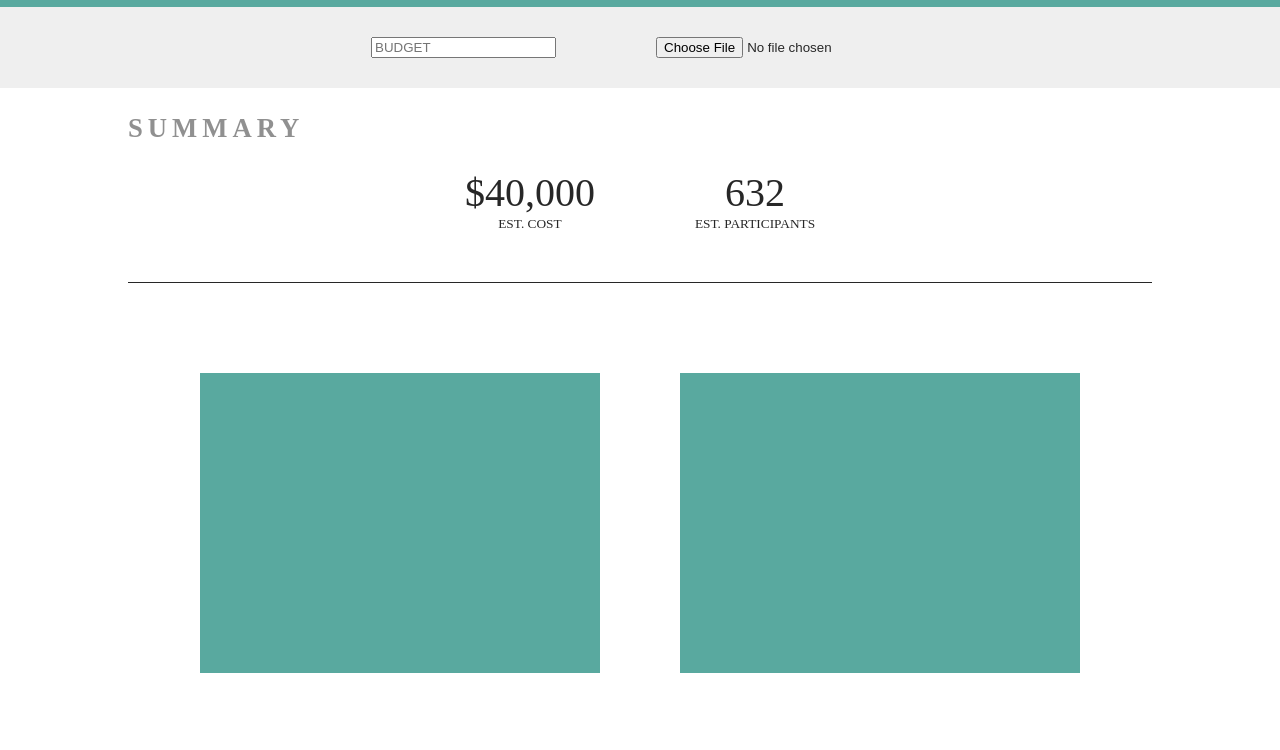
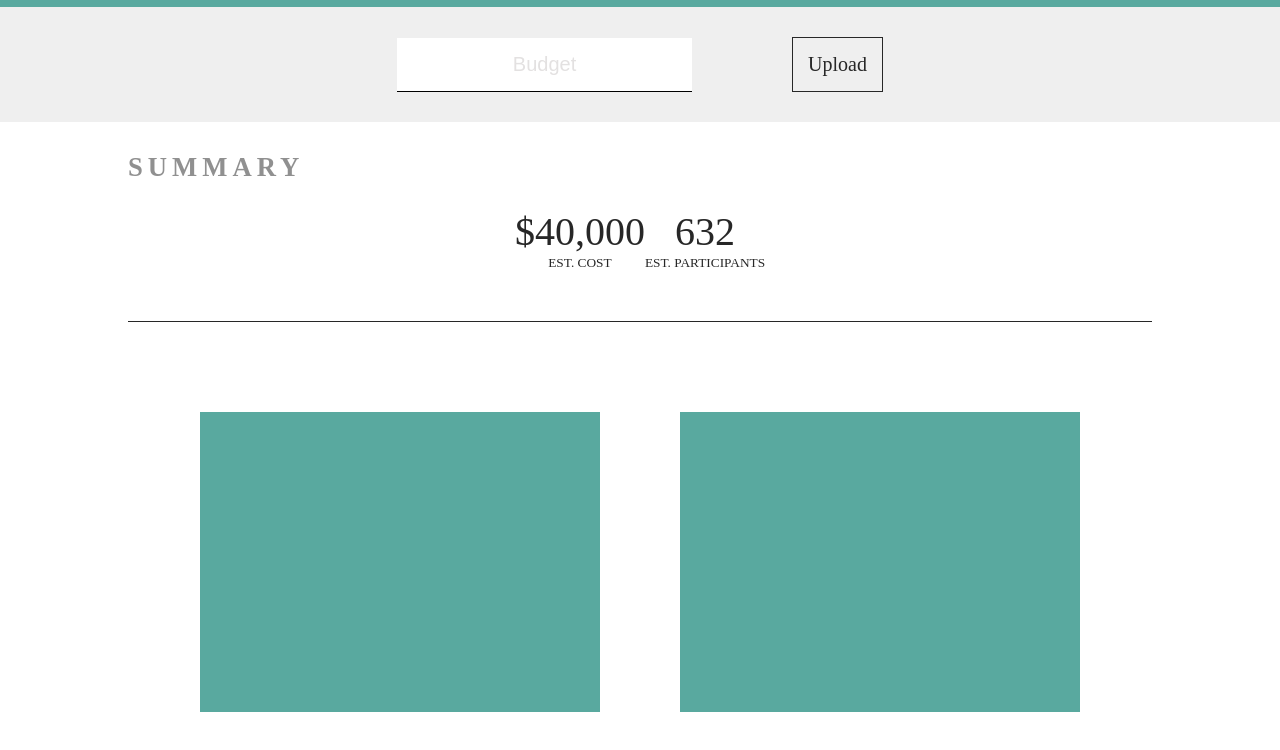
Before and after one commit to ayush29feb/hackestimate, a website built with webpack: page src/template.html in a window 1280 px wide. Shown: the part 43-793 px from the top of the page. Built offline with nearby package versions, Linux system fonts and the light colour scheme; files whose address does not match are found by name.

Commit message:
fixed the buttons

```diff
--- a/src/styles/main.scss
+++ b/src/styles/main.scss
@@ -48,7 +48,8 @@ body {
 }
 
 #basic_inputs, #summary {
-	padding: 0px 10vw;
+	padding: 5px 10vw;
+
 }
 
 #basic_inputs, #basic_info {
@@ -56,19 +57,29 @@ body {
 	text-align: center;
 	align-items: center;
 	justify-content: center;
-
 	padding: 30px;
 
 	background-color: #efefef;
 }
 
-	#basic_inputs input[type="text"], #basic_info #cost {
+	#basic_inputs input[type="text"] {
 		margin-right: 100px;
+    border: none;
+    border-bottom: 1px solid black;
+    padding: 15px;
+    font-size: 20px;
+    text-align: center;
 	}
-
-#summary {
-
-}
+  ::-webkit-input-placeholder {
+    color:    #e3e1e1;
+  }
+  #upload {
+    border: solid $grey_black 1px;
+    text-align: center;
+    padding: 15px;
+    display: inline-block;
+    font-size: 20px;
+  }
 
 #basic_info {
 	background-color: white;
--- a/src/template.html
+++ b/src/template.html
@@ -13,8 +13,8 @@
 			</div>
 			<div id="content_container">
 				<div id="basic_inputs">
-					<input type="text" name="fname" placeholder="BUDGET">
-					<input type="file" name="csv" accept="image/*">
+					<input type="text" name="fname" placeholder="Budget">
+					<div id="upload"> Upload </div>
 				</div>
 				<div id="summary">
 					<h3 class="title">SUMMARY</h3>
```
